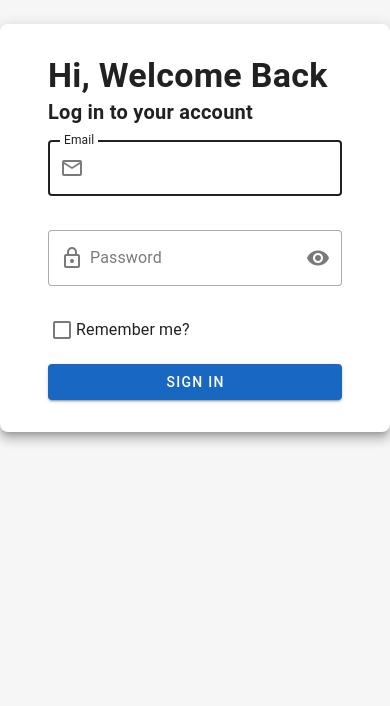
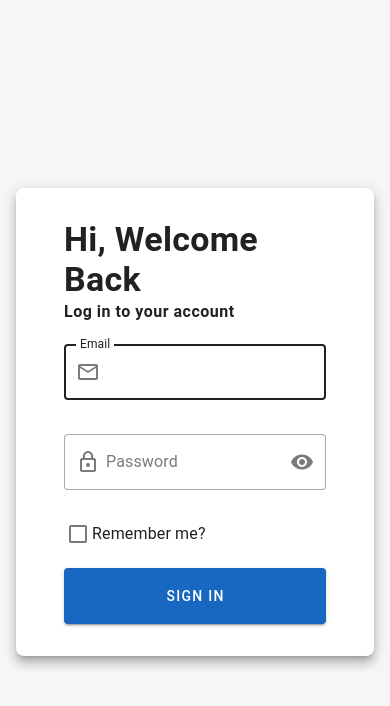
Before and after one commit to AhmedSholah/Vue-Project, a Vue app: page /signin in a window 390 px wide. Shown: the top 706 px of the page. Built offline with nearby package versions, Linux system fonts and the light colour scheme.

Commit message:
refactor(SignIn): improve layout and error handling
- Wrap sign-in form in a centered container for better responsiveness
- Update error message handling to display specific error messages
- Remove unused imports and simplify form handling logic

```diff
--- a/src/views/SignIn.vue
+++ b/src/views/SignIn.vue
@@ -1,19 +1,14 @@
 <template>
-    <v-card
-        class="mx-auto mt-6 px-12 py-8"
-        elevation="8"
-        max-width="448"
-        rounded="lg"
-        :loading="authStore.loading"
-    >
+    <v-container style="height: 100vh" class="d-flex justify-center align-center">
+        <v-card class="mx-auto px-12 py-8" elevation="8" rounded="lg" :loading="authStore.loading">
             <v-form @submit.prevent="submit">
                 <h1 class="text-h4 font-weight-bold">Hi, Welcome Back</h1>
-            <h2 class="text-h6 font-weight-bold">Log in to your account</h2>
+                <h2 class="text-body-1 font-weight-bold mb-5">Log in to your account</h2>
 
                 <v-alert
                     v-if="authStore.error"
-                class="my-5"
-                :text="authStore.error"
+                    class="mb-5"
+                    :text="errorMessage"
                     type="error"
                 ></v-alert>
 
@@ -61,14 +56,16 @@
                     type="submit"
                     :loading="authStore.loading"
                     block
+                    style="height: 56px"
                     >Sign In</v-btn
                 >
             </v-form>
         </v-card>
+    </v-container>
 </template>
 
 <script setup>
-import { ref, watch } from 'vue'
+import { ref } from 'vue'
 import { useField, useForm } from 'vee-validate'
 import { useAuthStore } from '@/stores/authStore'
 
@@ -76,7 +73,7 @@ const shouldAutofocusEmail = !localStorage.getItem('email')
 
 const authStore = useAuthStore()
 
-const { values, handleSubmit } = useForm({
+const { handleSubmit } = useForm({
     validationSchema: {
         email(value) {
             if (!value) return 'Email is required'
@@ -99,9 +96,17 @@ const email = useField('email')
 const password = useField('password')
 const rememberMe = useField('rememberMe')
 const showPassword = ref(false)
+const errorMessage = ref('')
 
 const submit = handleSubmit(async (values) => {
     await authStore.login(values)
+    console.log(authStore.error)
+    if (authStore.error === 'Invalid Credentials') {
+        errorMessage.value = 'Invalid Credentials'
+    } else {
+        console.log('else')
+        errorMessage.value = 'Something went wrong. Please try again later.'
+    }
 
     if (!authStore.error) {
         if (values.rememberMe) {
```
Lines whose indentation alone changed are shown as unchanged.
